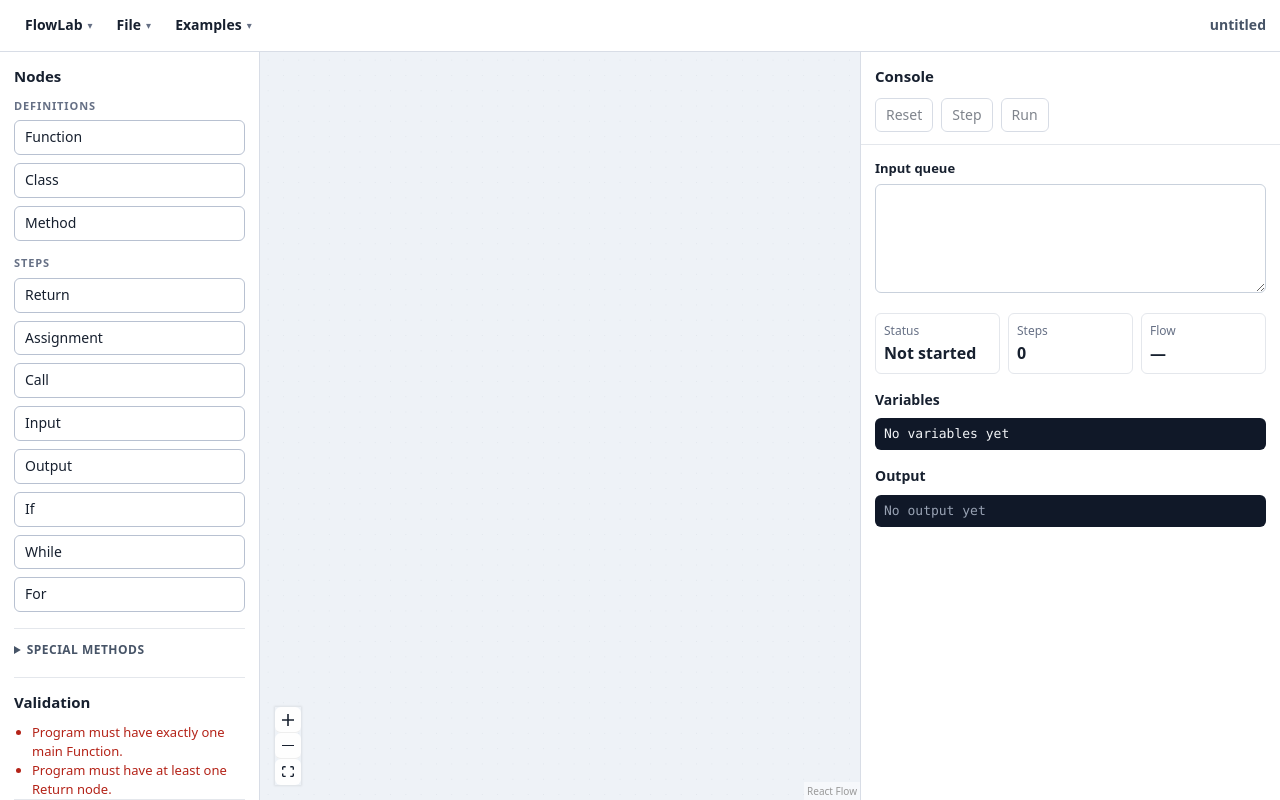
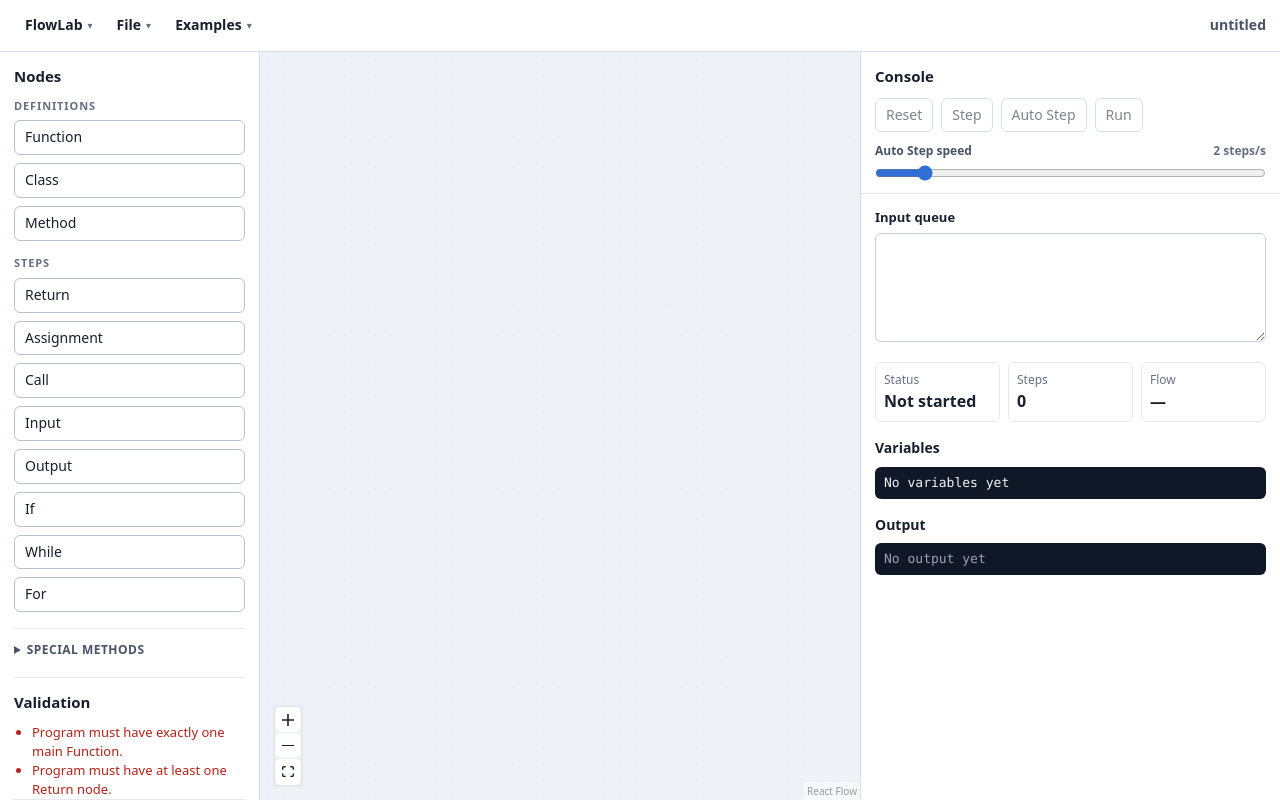
Before and after one commit to davbachman/FlowLab, a React (Vite) app: page / in a window 1280 px wide. Built offline with nearby package versions, Linux system fonts and the light colour scheme.

Commit message:
Add adjustable auto-step execution

```diff
--- a/src/App.css
+++ b/src/App.css
@@ -69,6 +69,7 @@ button:hover {
 button:focus-visible,
 .toolbar-menu-item:focus-visible,
 .node-input:focus-visible,
+.execution-speed-control input:focus-visible,
 textarea:focus-visible {
   outline: 2px solid #2f6fd6;
   outline-offset: 2px;
@@ -257,6 +258,39 @@ button:disabled {
 
 .execution-bar h2 {
   margin: 0 0 10px;
+}
+
+.execution-speed-control {
+  display: grid;
+  gap: 5px;
+  margin-top: 10px;
+}
+
+.execution-speed-header {
+  display: flex;
+  align-items: baseline;
+  justify-content: space-between;
+  gap: 12px;
+  color: #475467;
+  font-size: 12px;
+  font-weight: 700;
+}
+
+.execution-speed-header label {
+  color: inherit;
+}
+
+.execution-speed-control output {
+  color: #667085;
+  font-variant-numeric: tabular-nums;
+  font-weight: 600;
+}
+
+.execution-speed-control input {
+  width: 100%;
+  margin: 0;
+  accent-color: #2f6fd6;
+  cursor: pointer;
 }
 
 .sidebar-resize-handle {
--- a/src/App.tsx
+++ b/src/App.tsx
@@ -276,6 +276,9 @@ const NO_SELECTION_KEY = null satisfies KeyCode | null
 const DEFAULT_SIDEBAR_WIDTH = 420
 const MIN_SIDEBAR_WIDTH = 340
 const MAX_SIDEBAR_WIDTH = 720
+const DEFAULT_AUTO_STEP_SPEED = 2
+const MIN_AUTO_STEP_SPEED = 1
+const MAX_AUTO_STEP_SPEED = 10
 const VARIABLE_VALUE_PREVIEW_LINES = 4
 const DEFAULT_TURTLE_VIEW: TurtleViewState = { panX: 0, panY: 0, zoom: 1 }
 const MIN_TURTLE_ZOOM = 0.25
@@ -346,6 +349,8 @@ function App() {
   )
   const [importsLoading, setImportsLoading] = useState(false)
   const [execution, setExecution] = useState<ExecutionState | null>(null)
+  const [autoStepEnabled, setAutoStepEnabled] = useState(false)
+  const [autoStepSpeed, setAutoStepSpeed] = useState(DEFAULT_AUTO_STEP_SPEED)
   const [sidebarWidth, setSidebarWidth] = useState(DEFAULT_SIDEBAR_WIDTH)
   const [sidebarResizeDrag, setSidebarResizeDrag] =
     useState<SidebarResizeDrag | null>(null)
@@ -362,10 +367,15 @@ function App() {
   const edgesRef = useRef(edges)
   const clipboardRef = useRef<CanvasSnapshot | null>(null)
   const historyRef = useRef<CanvasSnapshot[]>([])
-  const askResumeModeRef = useRef<'step' | 'run'>('step')
+  const askResumeModeRef = useRef<'step' | 'auto-step' | 'run'>('step')
   const fitViewAfterLoadRef = useRef(false)
   const toolbarRef = useRef<HTMLElement | null>(null)
   const importFileInputRef = useRef<HTMLInputElement | null>(null)
+  const autoStepIsActive =
+    autoStepEnabled &&
+    (execution?.status === 'running' ||
+      execution?.status === 'asking' ||
+      execution?.status === 'loading')
 
   const closeAboutDialog = useCallback(() => {
     setAboutOpen(false)
@@ -560,6 +570,31 @@ function App() {
       cancelled = true
     }
   }, [execution])
+
+  useEffect(() => {
+    if (
+      !autoStepIsActive ||
+      execution?.status !== 'running' ||
+      !execution.currentNodeId
+    ) {
+      return
+    }
+
+    const timeout = window.setTimeout(() => {
+      setExecution((currentExecution) => {
+        if (
+          currentExecution?.status !== 'running' ||
+          !currentExecution.currentNodeId
+        ) {
+          return currentExecution
+        }
+
+        return stepExecution(currentExecution)
+      })
+    }, 1000 / autoStepSpeed)
+
+    return () => window.clearTimeout(timeout)
+  }, [autoStepIsActive, autoStepSpeed, execution])
 
   const pushHistorySnapshot = useCallback(() => {
     const snapshot = cloneCanvasSnapshot({
@@ -930,6 +965,7 @@ function App() {
 
   function resetExecution(): void {
     setMessage('')
+    setAutoStepEnabled(false)
     askResumeModeRef.current = 'step'
     setExecution(
       createExecution(program, parseInputQueue(inputQueueText), {
@@ -941,6 +977,7 @@ function App() {
 
   function stepProgram(): void {
     setMessage('')
+    setAutoStepEnabled(false)
     askResumeModeRef.current = 'step'
     setExecution((currentExecution) => {
       const activeExecution =
@@ -955,6 +992,7 @@ function App() {
 
   function runProgram(): void {
     setMessage('')
+    setAutoStepEnabled(false)
     askResumeModeRef.current = 'run'
     const initialExecution = createExecution(
       program,
@@ -962,6 +1000,34 @@ function App() {
       { importedPrograms, nativeLibraries: nativeLibraryNames },
     )
     setExecution(runExecution(initialExecution))
+  }
+
+  function toggleAutoStepProgram(): void {
+    setMessage('')
+
+    if (autoStepIsActive) {
+      setAutoStepEnabled(false)
+      askResumeModeRef.current = 'step'
+      return
+    }
+
+    askResumeModeRef.current = 'auto-step'
+    setExecution((currentExecution) => {
+      if (
+        currentExecution &&
+        currentExecution.status !== 'halted' &&
+        currentExecution.status !== 'error' &&
+        currentExecution.status !== 'waiting'
+      ) {
+        return currentExecution
+      }
+
+      return createExecution(program, parseInputQueue(inputQueueText), {
+        importedPrograms,
+        nativeLibraries: nativeLibraryNames,
+      })
+    })
+    setAutoStepEnabled(true)
   }
 
   function startSidebarResize(event: ReactPointerEvent<HTMLDivElement>): void {
@@ -1764,17 +1830,55 @@ function App() {
               <button
                 type="button"
                 onClick={stepProgram}
-                disabled={!validation.valid || executionIsBusy}
+                disabled={
+                  !validation.valid || executionIsBusy || autoStepIsActive
+                }
               >
                 Step
               </button>
               <button
                 type="button"
+                onClick={toggleAutoStepProgram}
+                disabled={
+                  !validation.valid || (executionIsBusy && !autoStepIsActive)
+                }
+                title={
+                  autoStepIsActive
+                    ? 'Pause automatic stepping'
+                    : 'Automatically step through the program'
+                }
+              >
+                {autoStepIsActive ? 'Pause' : 'Auto Step'}
+              </button>
+              <button
+                type="button"
                 onClick={runProgram}
-                disabled={!validation.valid || executionIsBusy}
+                disabled={
+                  !validation.valid || executionIsBusy || autoStepIsActive
+                }
               >
                 Run
               </button>
+            </div>
+            <div className="execution-speed-control">
+              <div className="execution-speed-header">
+                <label htmlFor="auto-step-speed">Auto Step speed</label>
+                <output id="auto-step-speed-value" htmlFor="auto-step-speed">
+                  {autoStepSpeed} {autoStepSpeed === 1 ? 'step' : 'steps'}/s
+                </output>
+              </div>
+              <input
+                id="auto-step-speed"
+                type="range"
+                aria-describedby="auto-step-speed-value"
+                min={MIN_AUTO_STEP_SPEED}
+                max={MAX_AUTO_STEP_SPEED}
+                step={1}
+                value={autoStepSpeed}
+                onChange={(event) =>
+                  setAutoStepSpeed(Number(event.target.value))
+                }
+              />
             </div>
           </div>
 
```
Also changed, not shown: 2 other files (tests, documents, lock files or other folders).
